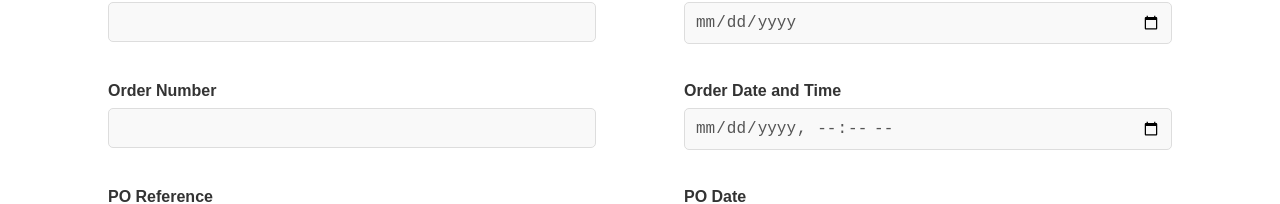
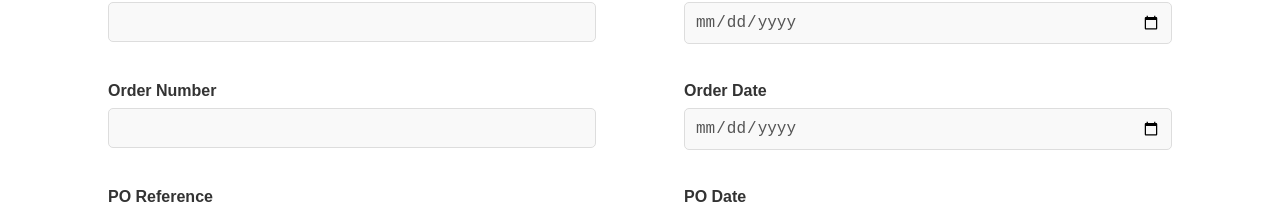
Before and after one commit to this-is-yogesh/Invoice-generator, a React (Vite) app: page / in a window 1280 px wide. Shown: the part 332-536 px from the top of the page. Built offline with nearby package versions, Linux system fonts and the light colour scheme.

Commit message:
date format changed

```diff
--- a/package.json
+++ b/package.json
@@ -12,6 +12,7 @@
   "dependencies": {
     "antd": "^5.20.5",
     "html2pdf.js": "^0.10.2",
+    "moment": "^2.30.1",
     "react": "^18.3.1",
     "react-dom": "^18.3.1",
     "react-router-dom": "^6.26.1"
--- a/src/components/Card/Form.jsx
+++ b/src/components/Card/Form.jsx
@@ -1,6 +1,7 @@
 import React, { useState } from "react";
 import "./InvoiceForm.css";
 import html2pdf from 'html2pdf.js';
+import moment from "moment"
 
 const Form = () => {
   const [formData, setFormData] = useState({
@@ -206,7 +207,7 @@ const Form = () => {
                     </div>
                     <div class='col-xs-12 text-left'>
                       <address class='address-tag'>
-                        Invoice Date: <strong>${data?.invoiceDate}</strong>
+                        Invoice Date: <strong>${moment(new Date(data?.invoiceDate)).format("DD MMM, YYYY")}</strong>
                       </address>
                     </div>
                     <div class='col-xs-12 text-left'>
@@ -216,7 +217,7 @@ const Form = () => {
                     </div>
                     <div class='col-xs-12 text-left'>
                       <address class='address-tag'>
-                        Due Date: <strong>${data?.dueDate}</strong>
+                        Due Date: <strong>${moment(new Date(data?.dueDate)).format("DD MMM, YYYY")}</strong>
                       </address>
                     </div>
                     <div class='col-xs-12 text-left'>
@@ -226,7 +227,7 @@ const Form = () => {
                     </div>
                     <div class='col-xs-12 text-left'>
                       <address class='address-tag'>
-                        Order Date and Time: <strong>${data?.orderDate}</strong>
+                        Order Date: <strong>${moment(new Date(data?.orderDate)).format("DD MMM, YYYY")}</strong>
                       </address>
                     </div>
                     <div class='col-xs-12 text-left'>
@@ -236,7 +237,7 @@ const Form = () => {
                     </div>
                     <div class='col-xs-12 text-left'>
                       <address class='address-tag'>
-                        PO Date: <strong>${data?.poDate}</strong>
+                        PO Date: <strong>${moment(new Date(data?.poDate)).format("DD MMM, YYYY")}</strong>
                       </address>
                     </div>
                   </div>
@@ -846,9 +847,9 @@ const Form = () => {
         </div>
 
         <div className="col-xs-6">
-          <label>Order Date and Time</label>
+          <label>Order Date</label>
           <input
-            type="datetime-local"
+            type="date"
             name="orderDate"
             value={formData.orderDate}
             onChange={handleChange}
```
Also changed, not shown: 1 other file (tests, documents, lock files or other folders). Lines whose indentation alone changed are shown as unchanged.
